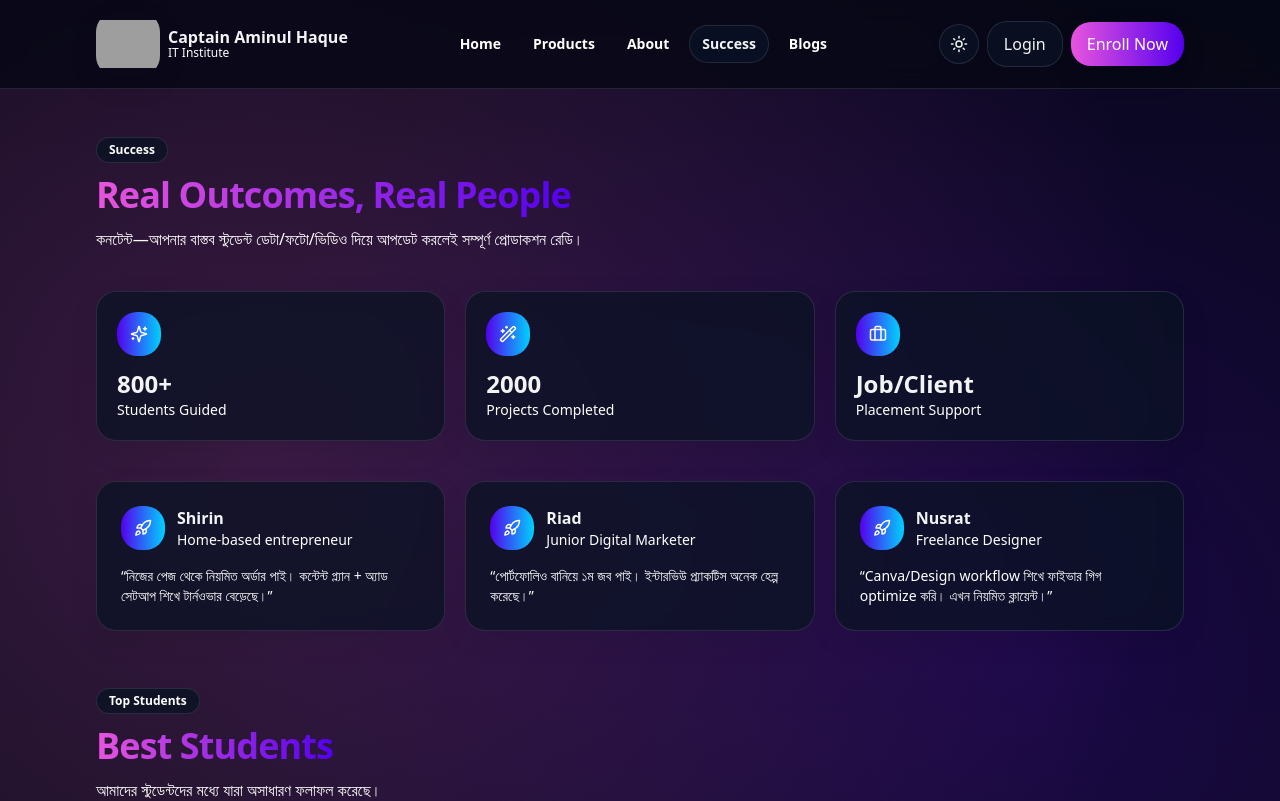
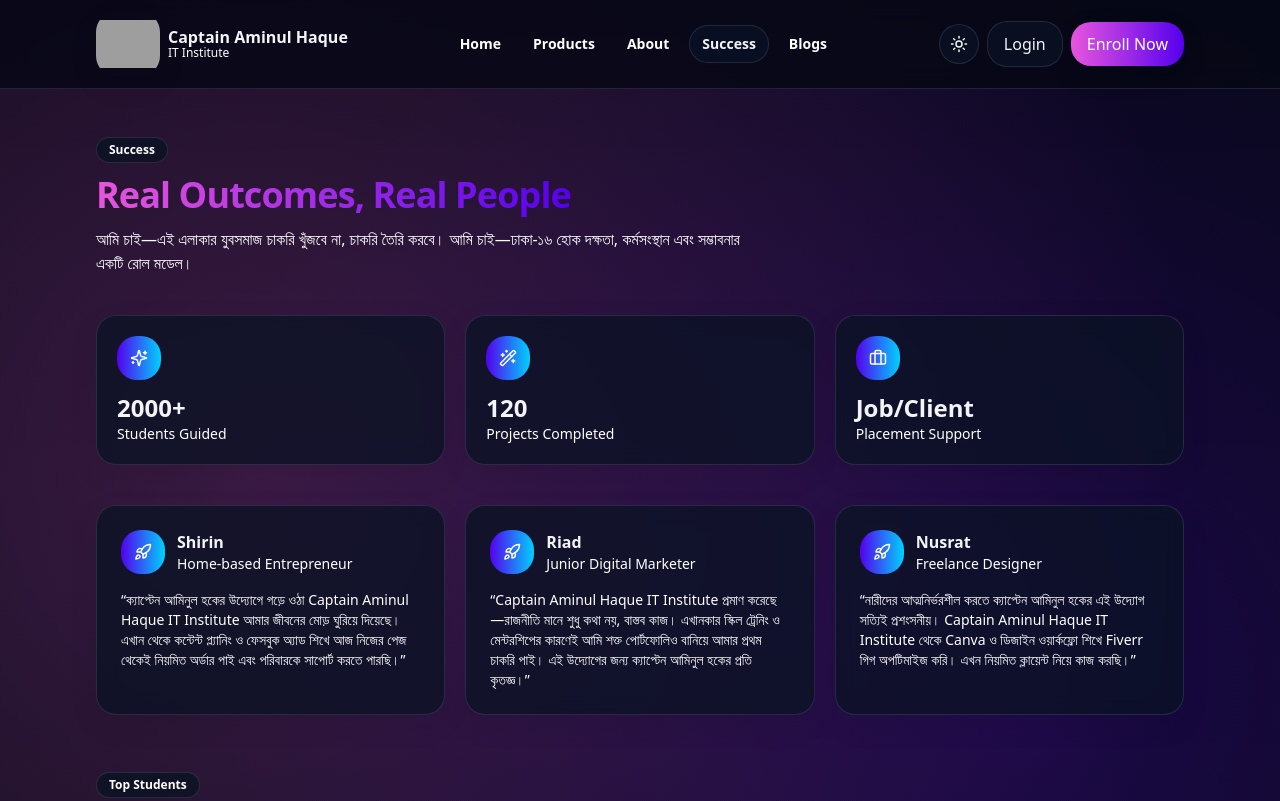
Before and after one commit to rajib3777/lms, a React (Vite) app: page /success in a window 1280 px wide. Shown: the top 801 px of the page. Built offline with nearby package versions, Linux system fonts and the light colour scheme; grey boxes are pictures that could not be loaded.

Commit message:
hudai_014

```diff
--- a/src/pages/Success.tsx
+++ b/src/pages/Success.tsx
@@ -7,10 +7,23 @@ import { bestStudents, companyConnections, testimonials } from "../data/siteData
 import LogoPills from "../components/LogoPills";
 
 const stories = [
-  { name: "Shirin", title: "Home-based entrepreneur", text: "নিজের পেজ থেকে নিয়মিত অর্ডার পাই। কন্টেন্ট প্ল্যান + অ্যাড সেটআপ শিখে টার্নওভার বেড়েছে।" },
-  { name: "Riad", title: "Junior Digital Marketer", text: "পোর্টফোলিও বানিয়ে ১ম জব পাই। ইন্টারভিউ প্র্যাকটিস অনেক হেল্প করেছে।" },
-  { name: "Nusrat", title: "Freelance Designer", text: "Canva/Design workflow শিখে ফাইভার গিগ optimize করি। এখন নিয়মিত ক্লায়েন্ট।" },
+  {
+    name: "Shirin",
+    title: "Home-based Entrepreneur",
+    text: "ক্যাপ্টেন আমিনুল হকের উদ্যোগে গড়ে ওঠা Captain Aminul Haque IT Institute আমার জীবনের মোড় ঘুরিয়ে দিয়েছে। এখান থেকে কন্টেন্ট প্ল্যানিং ও ফেসবুক অ্যাড শিখে আজ নিজের পেজ থেকেই নিয়মিত অর্ডার পাই এবং পরিবারকে সাপোর্ট করতে পারছি।"
+  },
+  {
+    name: "Riad",
+    title: "Junior Digital Marketer",
+    text: "Captain Aminul Haque IT Institute প্রমাণ করেছে—রাজনীতি মানে শুধু কথা নয়, বাস্তব কাজ। এখানকার স্কিল ট্রেনিং ও মেন্টরশিপের কারণেই আমি শক্ত পোর্টফোলিও বানিয়ে আমার প্রথম চাকরি পাই। এই উদ্যোগের জন্য ক্যাপ্টেন আমিনুল হকের প্রতি কৃতজ্ঞ।"
+  },
+  {
+    name: "Nusrat",
+    title: "Freelance Designer",
+    text: "নারীদের আত্মনির্ভরশীল করতে ক্যাপ্টেন আমিনুল হকের এই উদ্যোগ সত্যিই প্রশংসনীয়। Captain Aminul Haque IT Institute থেকে Canva ও ডিজাইন ওয়ার্কফ্লো শিখে Fiverr গিগ অপটিমাইজ করি। এখন নিয়মিত ক্লায়েন্ট নিয়ে কাজ করছি।"
+  }
 ];
+
 
 function Metric({ label, value, icon }: { label: string; value: string; icon: React.ReactNode }){
   return (
@@ -31,12 +44,12 @@ export default function Success(){
       <SectionTitle
         kicker="Success"
         title="Real Outcomes, Real People"
-        desc="কনটেন্ট—আপনার বাস্তব স্টুডেন্ট ডেটা/ফটো/ভিডিও দিয়ে আপডেট করলেই সম্পূর্ণ প্রোডাকশন রেডি।"
+        desc="আমি চাই—এই এলাকার যুবসমাজ চাকরি খুঁজবে না, চাকরি তৈরি করবে। আমি চাই—ঢাকা-১৬ হোক দক্ষতা, কর্মসংস্থান এবং সম্ভাবনার একটি রোল মডেল।"
       />
 
       <div className="grid gap-5 md:grid-cols-3">
-        <Metric label="Students Guided" value="800+" icon={<Sparkles size={18}/>}/>
-        <Metric label="Projects Completed" value="2000" icon={<Wand2 size={18}/>}/>
+        <Metric label="Students Guided" value="2000+" icon={<Sparkles size={18}/>}/>
+        <Metric label="Projects Completed" value="120" icon={<Wand2 size={18}/>}/>
         <Metric label="Placement Support" value="Job/Client" icon={<Briefcase size={18}/>}/>
       </div>
 
```
